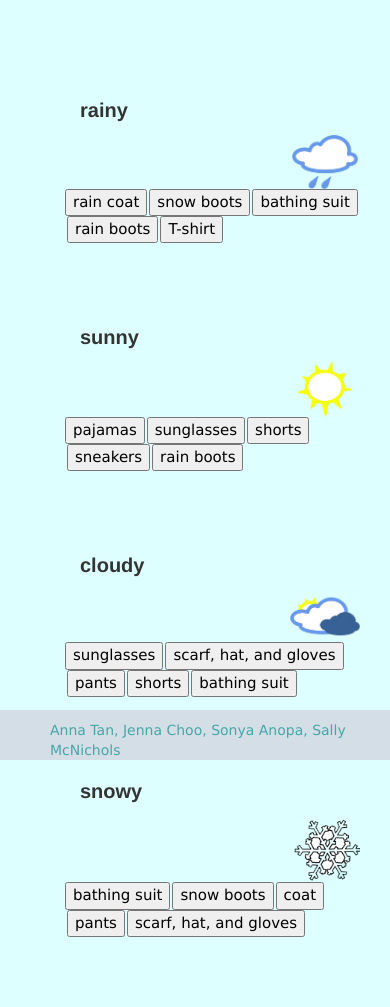
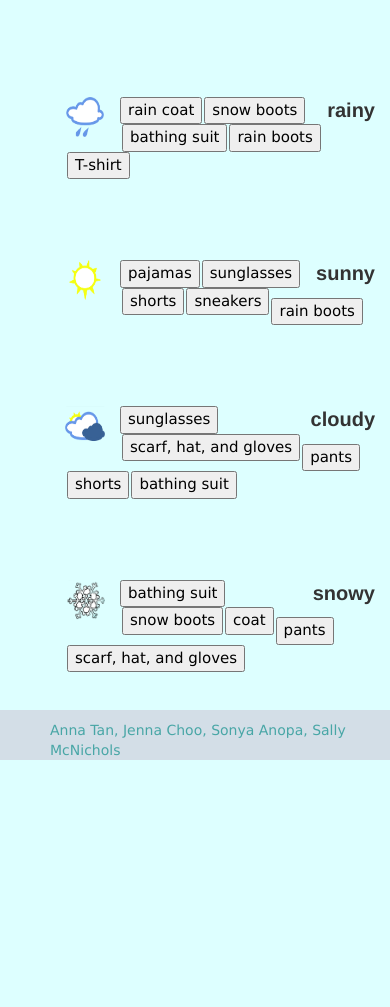
Before and after one commit to sanopa/MHacks, a PHP site: page /index.html in a window 390 px wide. Shown: the part 84-1091 px from the top of the page. After the commit the page ends 844 px from the top, so only its background shows below. Run offline with PHP 8.4, Linux system fonts and the light colour scheme.

Commit message:
making small pictures work

```diff
--- a/assets/style.css
+++ b/assets/style.css
@@ -5,7 +5,7 @@ body {
 	padding-top: 100px;
 }
 
-img {
+#brand {
 	height: 25%;
 	width: 25%;
 }
--- a/index.html
+++ b/index.html
@@ -17,18 +17,16 @@
     <body>
         <div class="container">
             <div class="row navbar navbar-fixed-top" id ="header">
-            <a class="brand" href="index.html"><img src = "weducate.png"/></a>
+            <a class="brand" href="index.html"><img id="brand" src = "weducate.png"/></a>
             <h5 style = "font-family : Verdana; color : #576d94">Do you know what to wear for different weathers? Try this out and see how you do!</h5>
             </div>
         <form id="main" ng-app ng-controller="myweathers">
             <div id="weathers" class="row" ng-repeat="weather in weathers">
-                <div class="col-md-2 col-md-offset-1" id="weather">
-
-                <div class="container">
-                <p>{{weather.title}}</p>
-                <img src = "{{weather.image}}" width="20" height="20" align="right"/>
+                <div class="col-md-1" id="weather">
+                <p class="pull-right">{{weather.title}}</p>
                 </div>
-
+                <div class="col-md-1 pull-left">
+                <img src = "{{weather.image}}" width="40" height="40"/>
                 </div>
                 <div class="col-md-9" id="objects">
                     <ul class="nav nav-pills">
```
